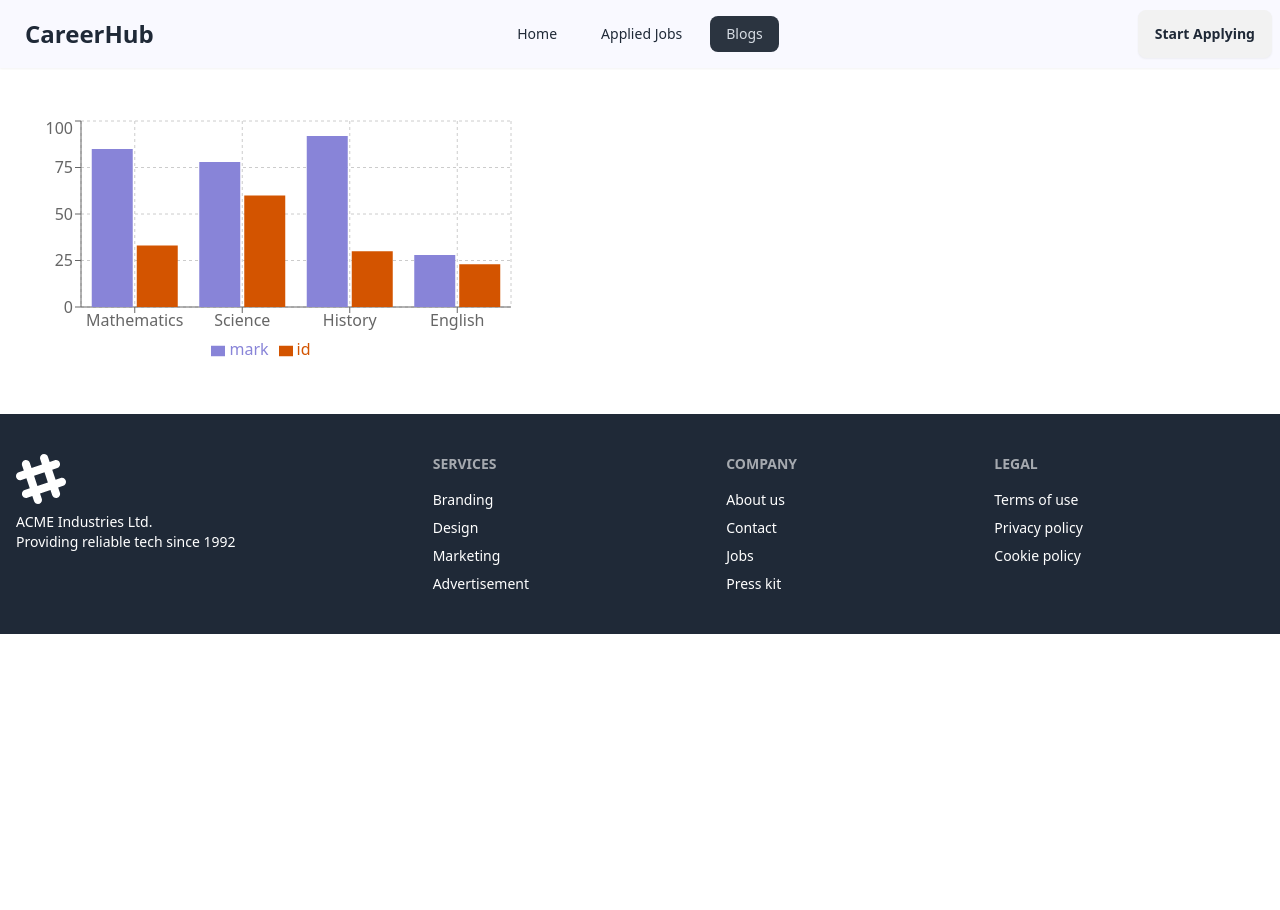
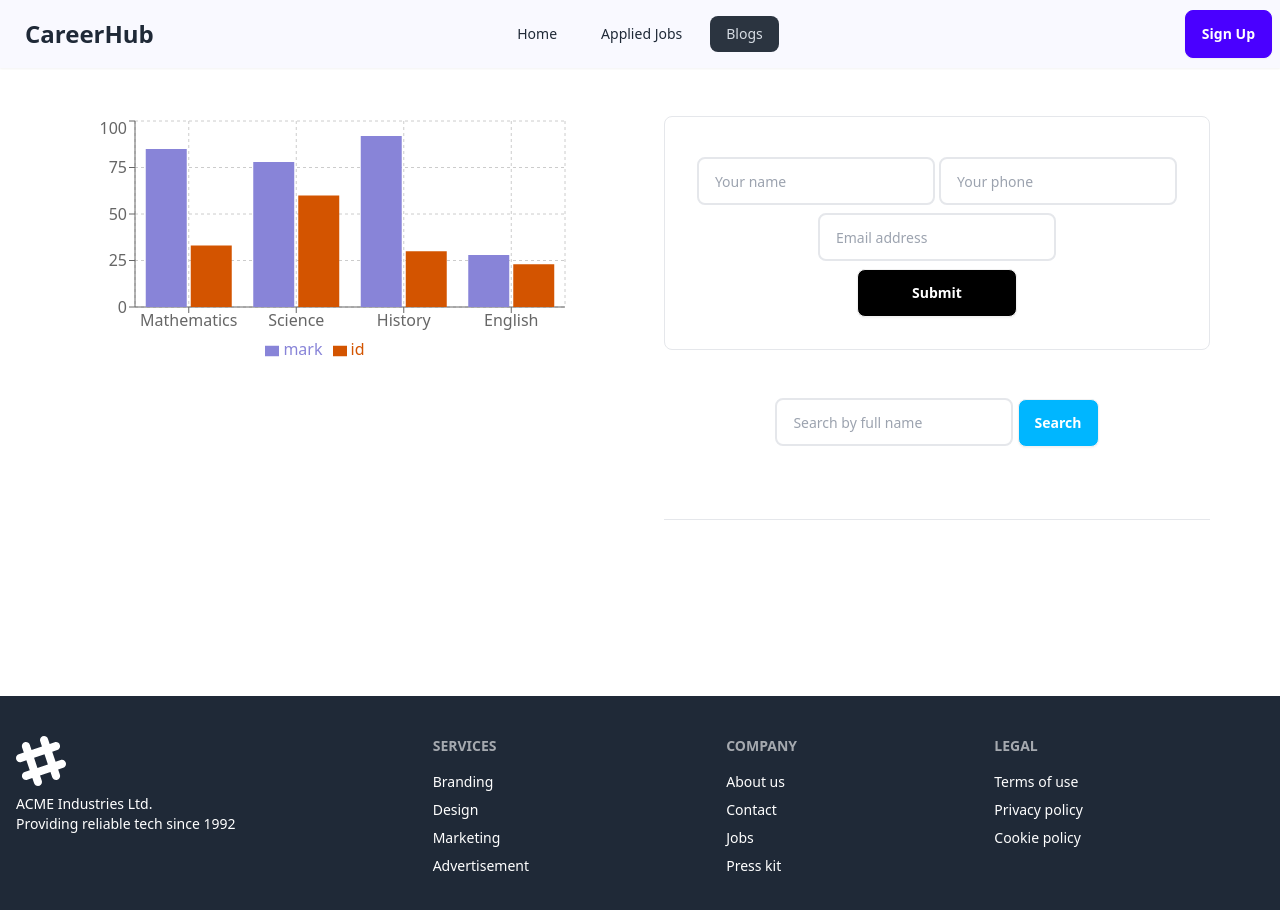
Before and after one commit to towhid046/career-hub-react, a React app: page /blogs in a window 1280 px wide. Shown: the top 910 px of the page. Before the commit the page ends 800 px from the top, so only its background shows below. Built offline with nearby package versions, Linux system fonts and the light colour scheme; the HTML template or start-up script is replaced by a standard one.

Commit message:
added signup page

```diff
--- a/src/App.jsx
+++ b/src/App.jsx
@@ -7,6 +7,7 @@ import NotFound from "./pages/NotFound/NotFound";
 import { ToastContainer } from "react-toastify";
 import "react-toastify/dist/ReactToastify.css";
 import AppliedJobs from "./pages/AppliedJobs/AppliedJobs";
+import Login from './pages/Login/Login';
 
 const App = () => {
   const router = createBrowserRouter([
@@ -33,6 +34,10 @@ const App = () => {
           path: "/blogs",
           element: <Blogs />,
         },
+        {
+          path: '/sign-up',
+          element: <Login/>
+        }
       ],
     },
   ]);
--- /dev/null
+++ b/src/components/Form/Form.jsx
@@ -0,0 +1,155 @@
+import { toast } from "react-toastify";
+import { useRef, useState } from "react";
+import ListItem from "./../ListItem/ListItem";
+
+const Form = () => {
+  let [data, setData] = useState([]);
+  let [updatableData, setUpdatableData] = useState({});
+  const [update, setUpdate] = useState(false);
+  const formRef = useRef(null);
+
+  function scrollToTop() {
+    window.scrollTo({
+      top: document.body.scrollTop,
+      behavior: "smooth",
+    });
+  }
+
+  const handelFormSubmit = (e) => {
+    e.preventDefault();
+
+    toast.success("Thansk for submit the form");
+    let obj = { id: Date.now() };
+
+    for (let i = 0; i < e.target.length - 1; i++) {
+      let element = e.target[i];
+      obj[element.name] = element.value;
+
+      // clear the input fild:
+      element.value = "";
+    }
+
+    setData([...data, obj]);
+  };
+
+  const handelRemoveItem = (id) => {
+    const filteredData = data.filter((item) => item.id !== id);
+    setData(filteredData);
+  };
+
+  const handelUpdateItem = (item) => {
+    setUpdatableData(item);
+    let elements = formRef.current;
+
+    elements[0].value = item.name;
+    elements[1].value = item.phone;
+    elements[2].value = item.email;
+
+    toast.info("Your Item is ready to Update");
+    scrollToTop();
+    setUpdate(true);
+  };
+
+  const updateData = (e) => {
+    e.preventDefault();
+
+    let updatedObj = { id: updatableData.id };
+    for (let i = 0; i < e.target.length - 1; i++) {
+      let element = e.target[i];
+      updatedObj[element.name] = element.value;
+      element.value = "";
+    }
+
+    const targetedObj = data.find((item) => item.id === updatableData.id);
+    const index = data.indexOf(targetedObj);
+
+    data[index] = updatedObj;
+    const newArr = [...data];
+    setData(newArr);
+    toast.success("Item is updated");
+
+    setUpdate(false);
+  };
+
+  const handelSearch = (e) => {
+    e.preventDefault();
+    const val = e.target.search.value;
+    const filteredItem = data.filter((item) => item.name === val);
+    setData(filteredItem);
+    e.target.search.value = "";
+  };
+
+  return (
+    <div>
+      <form
+        ref={formRef}
+        onSubmit={!update ? handelFormSubmit : updateData}
+        action=""
+        className="space-y-2 text-center p-8 bg-white border rounded-lg"
+      >
+        <input
+          name="name"
+          required
+          type="text"
+          className="outline-none border-2 rounded-lg input-md"
+          placeholder="Your name"
+        />{" "}
+        <input
+          required
+          name="phone"
+          type="number"
+          className="border-2 rounded-lg input-md outline-none"
+          placeholder="Your phone"
+        />{" "}
+        <br />
+        <input
+          required
+          name="email"
+          type="email"
+          className="border-2 rounded-lg input-md outline-none"
+          placeholder="Email address"
+        />{" "}
+        <br />
+        <input
+          type="submit"
+          value={`${update ? "Update" : "Submit"}`}
+          className="btn w-40 bg-black text-white input-md hover:bg-gray-900"
+        />
+      </form>
+
+      <div className="py-12 text-center border-b">
+        <form action="" onSubmit={handelSearch}>
+          <input
+            required
+            name="search"
+            type="text"
+            className="border-2 rounded-lg input-md outline-none"
+            placeholder="Search by full name"
+          />{" "}
+           <input
+          type="submit"
+          value={'Search'}
+          className="btn bg-info text-white input-md hover:bg-gray-900"
+        />
+        </form>
+        <br />
+      </div>
+
+      <div>
+        <div className="grid grid-cols-1 md:grid-cols-2 gap-5  py-16">
+          {data.map((item, index) => (
+            <ListItem
+              key={index}
+              handelRemoveItem={handelRemoveItem}
+              handelUpdateItem={handelUpdateItem}
+              item={item}
+              update={update}
+            />
+          ))}
+        </div>
+      </div>
+    </div>
+  );
+};
+
+export default Form;
--- a/src/components/LChart/LChart.jsx
+++ b/src/components/LChart/LChart.jsx
@@ -8,7 +8,7 @@ const studentMarks = [
 
 const LChart = () => {
   return (
-    <div className="container mx-auto px-4 py-12">
+    <div className="">
       <BarChart width={500} height={250} data={studentMarks}>
       <CartesianGrid strokeDasharray="3 3" />
         <Legend/>
--- /dev/null
+++ b/src/components/ListItem/ListItem.jsx
@@ -0,0 +1,22 @@
+import PropTypes from "prop-types";
+
+const ListItem = ({ item, handelRemoveItem, handelUpdateItem }) => {
+  const { name, phone, email, id } = item;
+  return (
+    <div className="border rounded-lg p-5 space-y-3">
+      <h2 className="text-xl font-bold">Name: {name}</h2>
+      <p>Phone: {phone}</p>
+      <p>Email: {email}</p>
+      <button onClick={()=>handelRemoveItem(id)} className="btn  btn-error">Remove</button>{" "}
+      <button onClick={()=>handelUpdateItem(item)} className="btn  btn-primary">Edit</button>
+    </div>
+  );
+};
+
+ListItem.propTypes = {
+  item: PropTypes.object.isRequired,
+  handelRemoveItem: PropTypes.func.isRequired,
+  handelUpdateItem: PropTypes.func.isRequired,
+};
+
+export default ListItem;
--- a/src/components/Navbar/Navbar.jsx
+++ b/src/components/Navbar/Navbar.jsx
@@ -1,4 +1,4 @@
-import { NavLink } from "react-router-dom";
+import { NavLink, Link } from "react-router-dom";
 
 const Navbar = () => {
   const links = (
@@ -49,7 +49,7 @@ const Navbar = () => {
           <ul className="menu menu-horizontal px-1 gap-3">{links}</ul>
         </div>
         <div className="navbar-end">
-          <a className="btn">Start Applying</a>
+          <Link to={'/sign-up'} className="btn btn-primary text-white">Sign Up</Link>
         </div>
       </div>
     </nav>
--- a/src/pages/Blog/Blogs.jsx
+++ b/src/pages/Blog/Blogs.jsx
@@ -1,9 +1,11 @@
 import LChart from './../../components/LChart/LChart';
+import Form from './../../components/Form/Form';
 
 const Blogs = () => {
     return (
-        <div>
+        <div className='flex-col lg:flex-row flex justify-evenly gap-10 container mx-auto px-4 py-12'>
             <LChart/>
+            <Form/>
         </div>
     );
 };
--- /dev/null
+++ b/src/pages/Login/Login.jsx
@@ -0,0 +1,44 @@
+const googleLogo = `https://upload.wikimedia.org/wikipedia/commons/thumb/c/c1/Google_%22G%22_logo.svg/768px-Google_%22G%22_logo.svg.png`;
+const gitHubLogo = `https://cdn.icon-icons.com/icons2/2428/PNG/512/github_black_logo_icon_147128.png`;
+
+const Login = () => {
+  return (
+    <div className="h-[90vh] flex justify-center items-center">
+      <form
+        action=""
+        className="space-y-2 text-center pt-10 px-10 pb-6 bg-white border rounded-lg"
+      >
+        <input
+          required
+          name="email"
+          type="email"
+          className="border-2 rounded-lg input-md outline-none"
+          placeholder="Email address"
+        />{" "}
+        <br />
+        <input
+          required
+          name="password"
+          type="password"
+          className="border-2 rounded-lg input-md outline-none"
+          placeholder="Password"
+        />{" "}
+        <br />
+        <input
+          type="submit"
+          value={"Sign Up"}
+          className="btn  bg-black text-white input-md hover:bg-gray-900"
+        />{" "}
+        <br />
+        <p className="text-2xl font-semibold">Or</p>
+        <p className="border-b-2 pb-2">Sign up with</p>
+        <figure className="flex gap-8 pt-2 justify-center text-center">
+          <img className="w-8 cursor-pointer rounded-full" src={googleLogo} alt="" />
+          <img className="w-8 cursor-pointer rounded-full" src={gitHubLogo} alt="" />
+        </figure>
+      </form>
+    </div>
+  );
+};
+
+export default Login;
```
